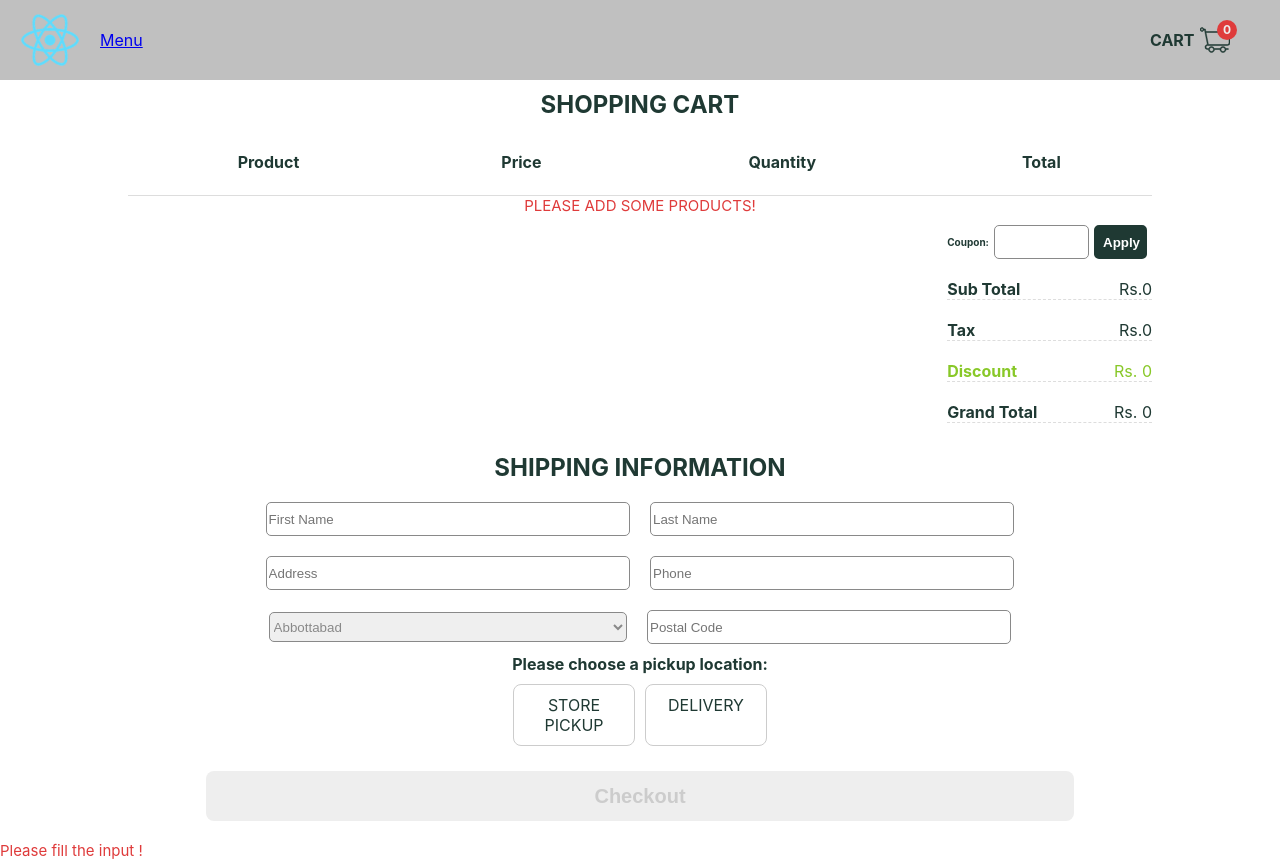
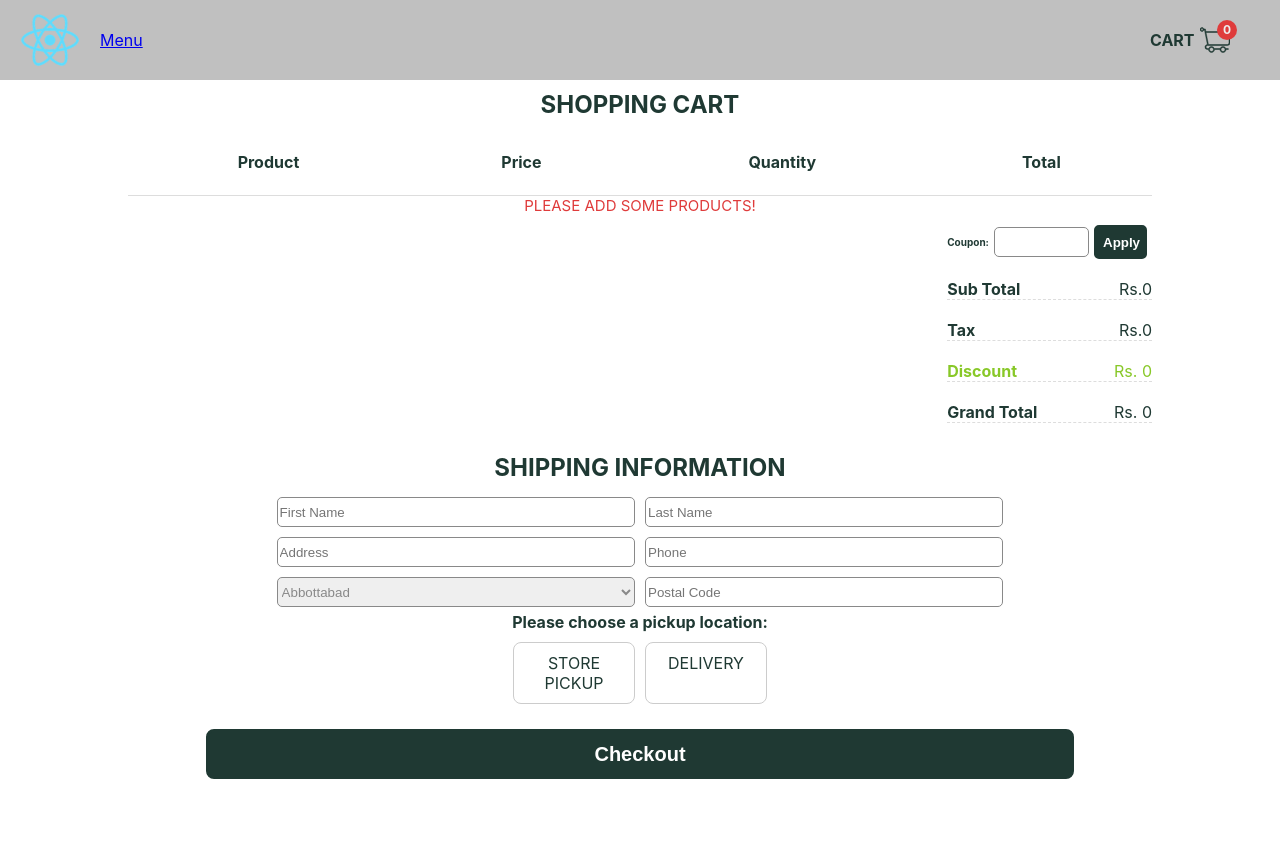
Before and after one commit to DuhaAbdullah/coffee_shop, a React (Create React App) app: page /cart in a window 1280 px wide. After the commit the page ends 800 px from the top, so only its background shows below. Built offline with nearby package versions, Linux system fonts and the light colour scheme.

Commit message:
7/21/2022 9:10

```diff
--- a/src/App.css
+++ b/src/App.css
@@ -152,8 +152,7 @@ hr {
   width: 250px;
 }
 
-.product-head
-{
+.product-head {
   color: #fff;
 }
 
@@ -304,7 +303,7 @@ hr {
   font-size: 15px;
 }
 
-.warning-message-container{
+.warning-message-container {
   text-align: center;
 }
 
@@ -343,12 +342,6 @@ td {
   height: 70px;
   width: 70px;
 }
-
-/* .cart-quantity-counter {
-  width: 120px;
-  margin: 0 auto;
-  font-size: 15px;
-} */
 
 .cart-total {
   display: flex;
@@ -406,16 +399,27 @@ td {
   font-size: 10px;
 }
 
+.input-container {
+  width: 35%;
+  margin: 5px;
+}
+
 .coupon-input {
   width: 100%;
   border: 1px solid #898989;
   border-radius: 5px;
   height: 30px;
+  box-sizing: border-box;
 }
 
 .coupon-input:focus {
   background: #eee;
   outline-color: #62b6a2;
+}
+
+.textfield-error {
+  font-size: 14px;
+  color: rgb(223, 59, 59);
 }
 
 .coupon-wrapper {
@@ -488,26 +492,14 @@ td {
   flex-wrap: wrap;
 }
 
-.input-field {
+.select-container {
   width: 35%;
-  margin: 10px;
-}
-
-.inputs-name-wrapper select {
-  width: 35%;
-  border: 1px solid #898989;
-  margin: 10px;
-  border-radius: 5px;
-  height: 30px;
-}
-
-.inputs-name-wrapper select:not(:focus) {
-  color: #898989;
+  margin: 5px;
 }
 
 .first-option {
-  width: 35%;
-  margin: 10px;
+  display: block;
+  width: 100%;
   border: 1px solid #898989;
   border-radius: 5px;
   height: 30px;
@@ -518,7 +510,11 @@ td {
   outline-color: #62b6a2;
 }
 
-.pickups-buttons h4 {
+.first-option:not(:focus) {
+  color: #898989;
+}
+
+.pickups-buttons h4{
   text-align: center;
   margin-bottom: 5px;
 }
@@ -582,3 +578,8 @@ td {
   border-radius: 30px !important;
   width: 200px;
 }
+
+.error-label-container{
+  display: flex;
+  justify-content: center;
+}
--- a/src/common/textField.jsx
+++ b/src/common/textField.jsx
@@ -1,6 +1,27 @@
-function TextField(props) {
+function TextField({
+  isValid,
+  className,
+  errorLabelClassName,
+  errorMessage,
+  containerClassName,
+  name,
+  placeholder,
+  onChange,
+}) {
   return (
-    <input {...props} className={`coupon-input ${props.className}`}></input>
+    <div className={containerClassName}>
+      <input
+        className={`coupon-input ${className}`}
+        name={name}
+        placeholder={placeholder}
+        onChange={onChange}
+      ></input>
+      {isValid === false && (
+        <label className={`textfield-error ${errorLabelClassName}`}>
+          {errorMessage}
+        </label>
+      )}
+    </div>
   );
 }
 
--- a/src/pages/cart.jsx
+++ b/src/pages/cart.jsx
@@ -22,7 +22,15 @@ function Cart() {
     isApplied: false,
     isValid: true,
   });
-
+  const [inputErrors, setInputError] = useState({
+    firstName: { isValid: true, message: "First name is empty" },
+    lastName: { isValid: true, message: "Last name is empty" },
+    address: { isValid: true, message: "Address is empty" },
+    phone: { isValid: true, message: "Phone is empty" },
+    city: { isValid: true, message: "City is empty" },
+    postalCode: { isValid: true, message: "Postalcode is empty" },
+    pickupLocation: { isValid: true, message: "Pickup location not selected" },
+  });
 
   const [order, setOrder] = useState({
     orderId: "",
@@ -37,7 +45,6 @@ function Cart() {
       pickupLocation: "",
     },
   });
-  const [values, setValues] = useState({ isEmpty: false });
 
   const navigate = useNavigate();
 
@@ -49,7 +56,6 @@ function Cart() {
   !cartItems.length && (
     <p className="warning-message">Please add some products!</p>
   );
-
 
   const itemsTotal = sortedItems.map((item) => item.price * item.quantity);
   const subTotal = itemsTotal.reduce(
@@ -107,8 +113,9 @@ function Cart() {
 
   function handleDelete(e) {
     const { id } = e.target;
-    console.log(id)
-    const filterItems = sortedItems.filter((item) => String(`${item.id}${item.selectedSize}`) !== id);
+    const filterItems = sortedItems.filter(
+      (item) => String(`${item.id}${item.selectedSize}`) !== id
+    );
     setItems(filterItems);
     localStorage.setItem("cartItems", JSON.stringify(filterItems));
   }
@@ -150,10 +157,36 @@ function Cart() {
       ...order,
       shippingInfo: { ...order.shippingInfo, [name]: value },
     });
-    if({...order.shippingInfo, [name]: value }){
-      setValues({...values , isEmpty: true});
-    }
-
+    setInputError({
+      firstName: {
+        isValid: !order.shippingInfo.firstName ? false : true,
+        message: "First name is empty",
+      },
+      lastName: {
+        isValid: !order.shippingInfo.lastName ? false : true,
+        message: "Last name is empty",
+      },
+      address: {
+        isValid: !order.shippingInfo.address ? false : true,
+        message: "Address is empty",
+      },
+      phone: {
+        isValid: !order.shippingInfo.phone ? false : true,
+        message: "Phone is empty",
+      },
+      city: {
+        isValid: !order.shippingInfo.city ? false : true,
+        message: "City is empty",
+      },
+      postalCode: {
+        isValid: !order.shippingInfo.postalCode ? false : true,
+        message: "Postalcode is empty",
+      },
+      pickupLocation: {
+        isValid: !order.shippingInfo.pickupLocation ? false : true,
+        message: "Pickup location not selected",
+      },
+    });
   }
 
   function handleCheckout(e) {
@@ -161,7 +194,40 @@ function Cart() {
       ...order,
       orderId: String(Math.floor(Math.random() * 899999 + 100000)),
     });
-    navigate("/thankyou");
+
+      setInputError({
+        firstName: {
+          isValid: !order.shippingInfo.firstName ? false : true,
+          message: "First name is empty",
+        },
+        lastName: {
+          isValid: !order.shippingInfo.lastName ? false : true,
+          message: "Last name is empty",
+        },
+        address: {
+          isValid: !order.shippingInfo.address ? false : true,
+          message: "Address is empty",
+        },
+        phone: {
+          isValid: !order.shippingInfo.phone ? false : true,
+          message: "Phone is empty",
+        },
+        city: {
+          isValid: !order.shippingInfo.city ? false : true,
+          message: "City is empty",
+        },
+        postalCode: {
+          isValid: !order.shippingInfo.postalCode ? false : true,
+          message: "Postalcode is empty",
+        },
+        pickupLocation: {
+          isValid: !order.shippingInfo.pickupLocation ? false : true,
+          message: "Pickup location not selected",
+        },
+      });
+
+
+
   }
 
   return (
@@ -278,25 +344,38 @@ function Cart() {
               className="input-field"
               onChange={handleTextField}
               name="firstName"
+              containerClassName="input-container"
+              errorMessage={inputErrors.firstName.message}
+              isValid={inputErrors.firstName.isValid}
             />
             <TextField
               placeholder="Last Name"
               className="input-field"
               onChange={handleTextField}
               name="lastName"
+              containerClassName="input-container"
+              errorMessage={inputErrors.lastName.message}
+              isValid={inputErrors.lastName.isValid}
             />
             <TextField
               placeholder="Address"
               className="input-field"
               onChange={handleTextField}
               name="address"
+              containerClassName="input-container"
+              errorMessage={inputErrors.address.message}
+              isValid={inputErrors.address.isValid}
             />
             <TextField
               placeholder="Phone"
               className="input-field"
               onChange={handleTextField}
               name="phone"
+              containerClassName="input-container"
+              errorMessage={inputErrors.phone.message}
+              isValid={inputErrors.phone.isValid}
             />
+            <div className="select-container">
               <select
                 className="first-option"
                 name="city"
@@ -311,11 +390,20 @@ function Cart() {
                   </option>
                 ))}
               </select>
+              {!inputErrors.city.isValid && (
+                <label className="textfield-error">
+                  {inputErrors.city.message}
+                </label>
+              )}
+            </div>
             <TextField
               placeholder="Postal Code "
               className="input-field"
               onChange={handleTextField}
               name="postalCode"
+              containerClassName="input-container"
+              errorMessage={inputErrors.postalCode.message}
+              isValid={inputErrors.postalCode.isValid}
             />
           </div>
         </form>
@@ -336,19 +424,20 @@ function Cart() {
             value="delivery"
           />
         </form>
+        <div className="error-label-container">
+          {!inputErrors.pickupLocation.isValid && (
+            <label className="textfield-error">
+              {inputErrors.pickupLocation.message}
+            </label>
+          )}
         </div>
+      </div>
+
       <div className="checkout-button-container">
-        <Button
-          className="checkout-button"
-          onClick={handleCheckout}
-          disabled={!values.isEmpty ? true : false}
-        >
+        <Button className="checkout-button" onClick={handleCheckout}>
           Checkout
         </Button>
       </div>
-      {!values.isEmpty ? (
-        <p className="warning-message">Please fill the input !</p>
-      ) : null}
     </div>
   );
 }
--- a/src/pages/singleProductPage.jsx
+++ b/src/pages/singleProductPage.jsx
@@ -3,7 +3,6 @@ import { useLocation } from "react-router-dom";
 import Button from "../common/button";
 import { useState } from "react";
 import QuantityCounter from "../common/quantityCounter";
-import Input from "../common/textField";
 import RadioButton from "../common/radioButton";
 import { useEffect } from "react";
 
@@ -26,8 +25,6 @@ function SingleProductPage() {
     const currentItem = convertedItems.find(
       (item) => item.id === id && selectedSize === item.selectedSize
     );
-
-    // console.log(filteredData);
 
     if (!selectedSize) {
       setIsSelected(false);
@@ -71,7 +68,6 @@ function SingleProductPage() {
 
   function handleSizeChange(e) {
     const { value } = e.target;
-
     setProductData({ ...productData, selectedSize: value });
     setIsSelected(true);
   }
```
Lines whose indentation alone changed are shown as unchanged.
